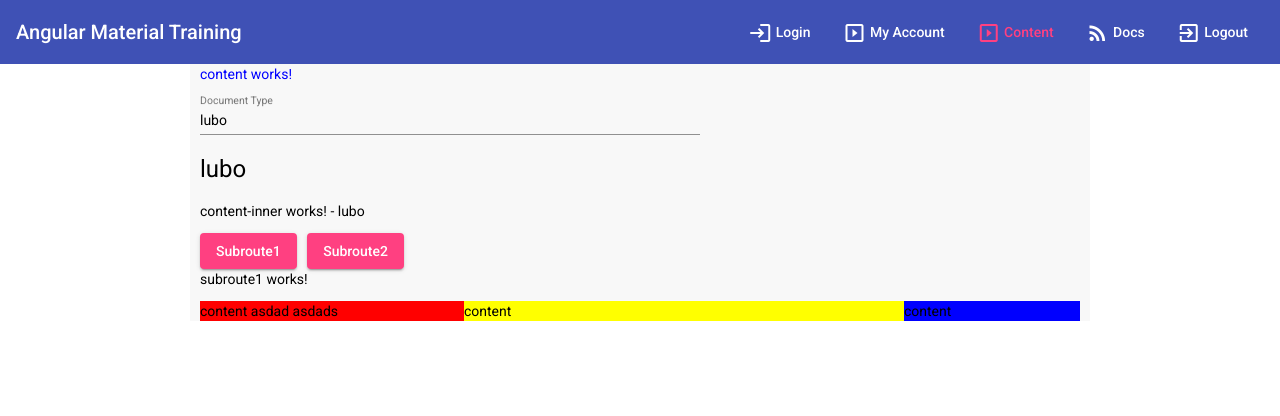
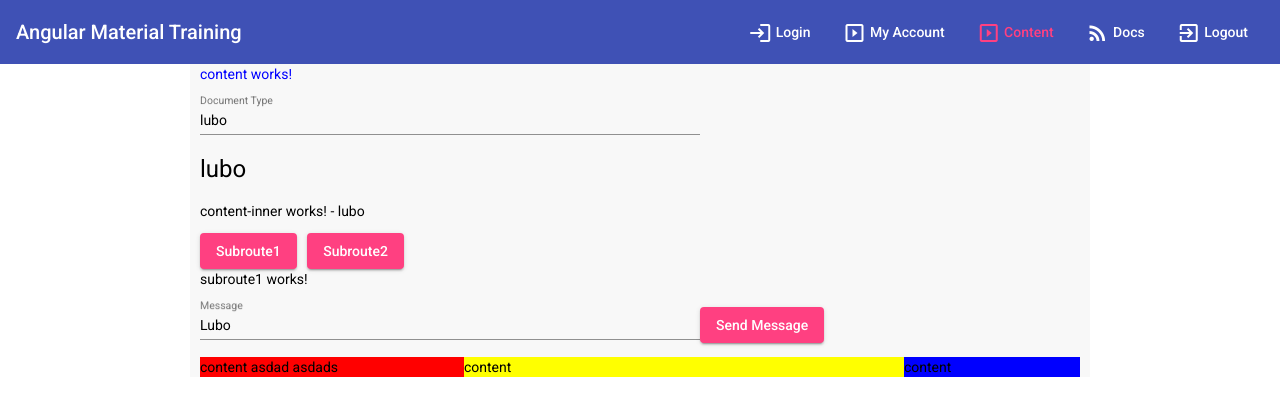
Before and after one commit to inspirexs/angular-training-updated, an Angular app: page /content/subroute1 in a window 1280 px wide. Shown: the top 416 px of the page. Built offline with nearby package versions, Linux system fonts and the light colour scheme.

Commit message:
x component communication

```diff
--- a/src/app/components/content/content-subroutes/subroute1/subroute1.component.html
+++ b/src/app/components/content/content-subroutes/subroute1/subroute1.component.html
@@ -1 +1,9 @@
 <p>subroute1 works!</p>
+
+<mat-form-field class="example-full-width" style="width: 500px;">
+  <mat-label>Message</mat-label>
+  <input
+  matInput placeholder="Enter Your Message" [(ngModel)]="message">
+</mat-form-field>
+
+<button mat-raised-button color="accent" (click)="sendMessage()">Send Message</button>
--- a/src/app/components/content/content-subroutes/subroute1/subroute1.component.ts
+++ b/src/app/components/content/content-subroutes/subroute1/subroute1.component.ts
@@ -1,4 +1,5 @@
 import { Component, OnInit } from '@angular/core';
+import { MessageService } from 'src/app/services/message.service';
 
 @Component({
   selector: 'app-subroute1',
@@ -6,10 +7,14 @@
   styleUrls: ['./subroute1.component.css']
 })
 export class Subroute1Component implements OnInit {
+  message: string = 'Lubo';
 
-  constructor() { }
+  constructor(private messageService: MessageService) { }
 
   ngOnInit(): void {
   }
 
+  sendMessage(): void{
+    this.messageService.getSubject().next(this.message);
+  }
 }
--- a/src/app/components/header/header.component.html
+++ b/src/app/components/header/header.component.html
@@ -1,5 +1,5 @@
 <mat-toolbar fxLayout="row" color="primary">
-  <span fxFlex>Angular Material Training</span>
+  <span fxFlex>Angular Material Training {{message}}</span>
   <button mat-button fxHide.lt-md [routerLink]="['/login']" routerLinkActive="mat-accent">
     <mat-icon class="mr" >login</mat-icon>
     Login
--- a/src/app/components/header/header.component.ts
+++ b/src/app/components/header/header.component.ts
@@ -1,4 +1,5 @@
 import { Component, OnInit } from '@angular/core';
+import { MessageService } from 'src/app/services/message.service';
 
 @Component({
   selector: 'app-header',
@@ -6,10 +7,14 @@
   styleUrls: ['./header.component.css']
 })
 export class HeaderComponent implements OnInit {
+  message: string;
 
-  constructor() { }
+  constructor(private messageService: MessageService) { }
 
   ngOnInit(): void {
+    this.messageService.getSubject().subscribe( data => {
+      this.message = data;
+    });
   }
 
 }
--- a/src/app/modules/document/components/docs/docs.component.ts
+++ b/src/app/modules/document/components/docs/docs.component.ts
@@ -2,6 +2,7 @@
 import { FormBuilder, FormGroup, Validators } from '@angular/forms';
 import { DocumentRequest } from 'src/app/components/models/document-request';
 import { MercuryClientService } from 'src/app/services/mercury-client.service';
+import { MessageService } from 'src/app/services/message.service';
 import { DocsResultComponent } from './docs-result/docs-result.component';
 
 @Component({
--- /dev/null
+++ b/src/app/services/message.service.ts
@@ -0,0 +1,15 @@
+import { Injectable } from '@angular/core';
+import { Subject } from 'rxjs';
+
+@Injectable({
+  providedIn: 'root'
+})
+export class MessageService {
+  private subject = new Subject<string>();
+
+  constructor() { }
+
+  getSubject(): Subject<string> {
+    return this.subject;
+  }
+}
```
Also changed, not shown: 1 other file (tests, documents, lock files or other folders).
